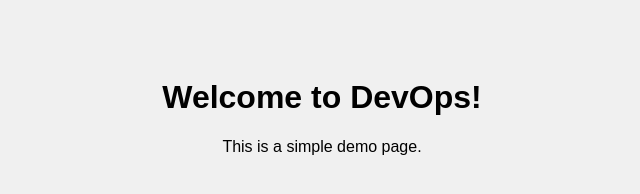
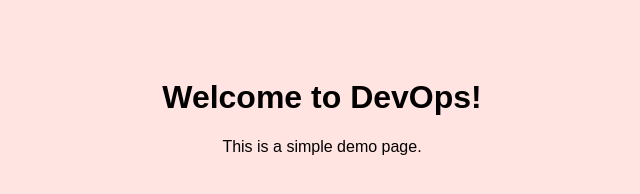
Before and after one commit to Cyanicq05/devops-demo, a plain HTML site: page index.html in a window 1280 px wide. Shown: the whole page, without its empty margins (318-958 px from the left). Drawn offline with Linux system fonts and the light colour scheme.

```diff
--- a/index.html
+++ b/index.html
@@ -6,7 +6,7 @@
   <title>DevOps Demo</title>
   <style>
     body {
-      background-color: #f0f0f0;
+      background-color: #ffe4e1;
       font-family: Arial, sans-serif;
       text-align: center;
       padding: 50px;
```
